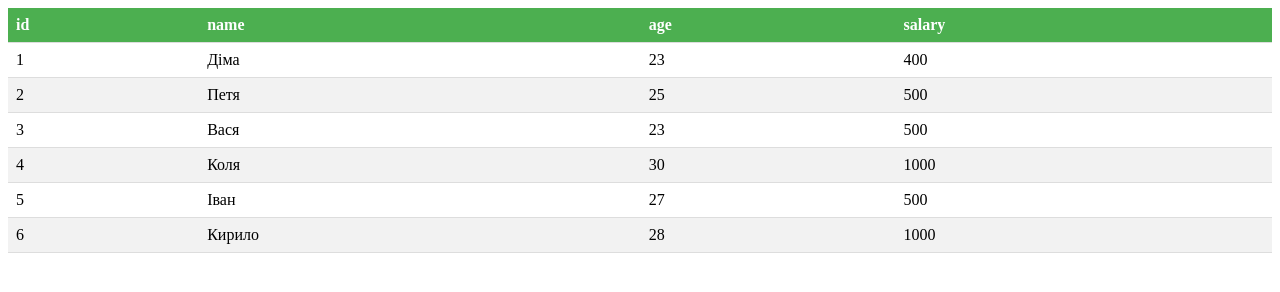
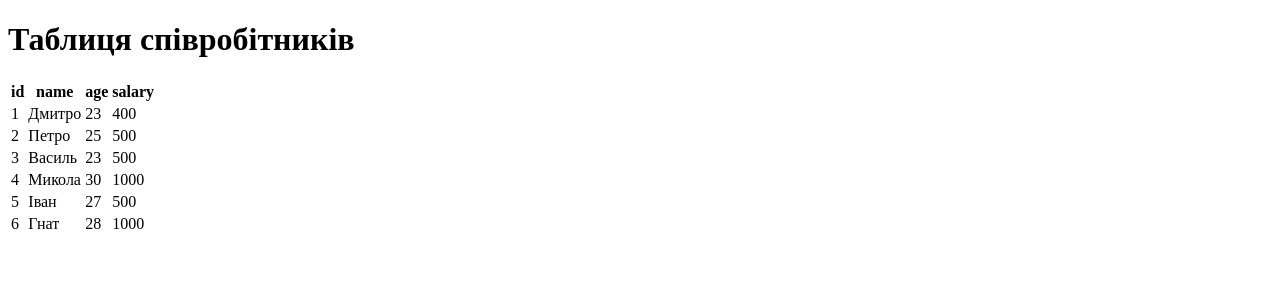
Before and after one commit to Angelina2708/JS, a plain HTML site: page Lab01/01/1.html in a window 1280 px wide. Drawn offline with Linux system fonts and the light colour scheme.

Commit message:
new commit

```diff
--- a/Lab01/01/1.html
+++ b/Lab01/01/1.html
@@ -1,74 +1,12 @@
 <!DOCTYPE html>
 <html>
 <head>
-	<title>Список працівників</title>
-	<style>
-		table {
-			border-collapse: collapse;
-			width: 100%;
-		}
-		th, td {
-			padding: 8px;
-			text-align: left;
-			border-bottom: 1px solid #ddd;
-		}
-		th {
-			background-color: #4CAF50;
-			color: white;
-		}
-		tr:nth-child(even) {
-			background-color: #f2f2f2;
-		}
-	</style>
+  <title>Таблиця співробітників</title>
+  <meta charset="utf-8">
 </head>
 <body>
-	<table>
-		<thead>
-			<tr>
-				<th>id</th>
-				<th>name</th>
-				<th>age</th>
-				<th>salary</th>
-			</tr>
-		</thead>
-		<tbody>
-			<tr>
-				<td>1</td>
-				<td>Діма</td>
-				<td>23</td>
-				<td>400</td>
-			</tr>
-			<tr>
-				<td>2</td>
-				<td>Петя</td>
-				<td>25</td>
-				<td>500</td>
-			</tr>
-			<tr>
-				<td>3</td>
-				<td>Вася</td>
-				<td>23</td>
-				<td>500</td>
-			</tr>
-			<tr>
-				<td>4</td>
-				<td>Коля</td>
-				<td>30</td>
-				<td>1000</td>
-			</tr>
-			<tr>
-				<td>5</td>
-				<td>Іван</td>
-				<td>27</td>
-				<td>500</td>
-			</tr>
-			<tr>
-				<td>6</td>
-				<td>Кирило</td>
-				<td>28</td>
-				<td>1000</td>
-			</tr>
-		</tbody>
-	</table>
+<h1>Таблиця співробітників</h1>
+<table id="table"></table>
+<script src="1.js"></script>
 </body>
 </html>
--- a/Lab01/01/1.js
+++ b/Lab01/01/1.js
@@ -0,0 +1,25 @@
+// Створюємо масив об'єктів з даними про співробітників
+const employees = [
+    { id: 1, name: "Дмитро", age: 23, salary: 400 },
+    { id: 2, name: "Петро", age: 25, salary: 500 },
+    { id: 3, name: "Василь", age: 23, salary: 500 },
+    { id: 4, name: "Микола", age: 30, salary: 1000 },
+    { id: 5, name: "Іван", age: 27, salary: 500 },
+    { id: 6, name: "Гнат", age: 28, salary: 1000 },
+];
+
+// Отримуємо доступ до елементу HTML, в який будемо виводити таблицю
+const table = document.getElementById("table");
+
+// Створюємо заголовок таблиці
+const headerRow = document.createElement("tr");
+headerRow.innerHTML = "<th>id</th><th>name</th><th>age</th><th>salary</th>";
+table.appendChild(headerRow);
+
+// Циклом проходимося по масиву об'єктів та додаємо рядки таблиці
+for (let i = 0; i < employees.length; i++) {
+    const employee = employees[i];
+    const row = document.createElement("tr");
+    row.innerHTML = `<td>${employee.id}</td><td>${employee.name}</td><td>${employee.age}</td><td>${employee.salary}</td>`;
+    table.appendChild(row);
+}
```
Also changed, not shown: Lab01/02/2.html (added, +43 -0 lines), Lab01/02/main.js (added, +33 -0 lines), Lab01/02/2.css (added).
